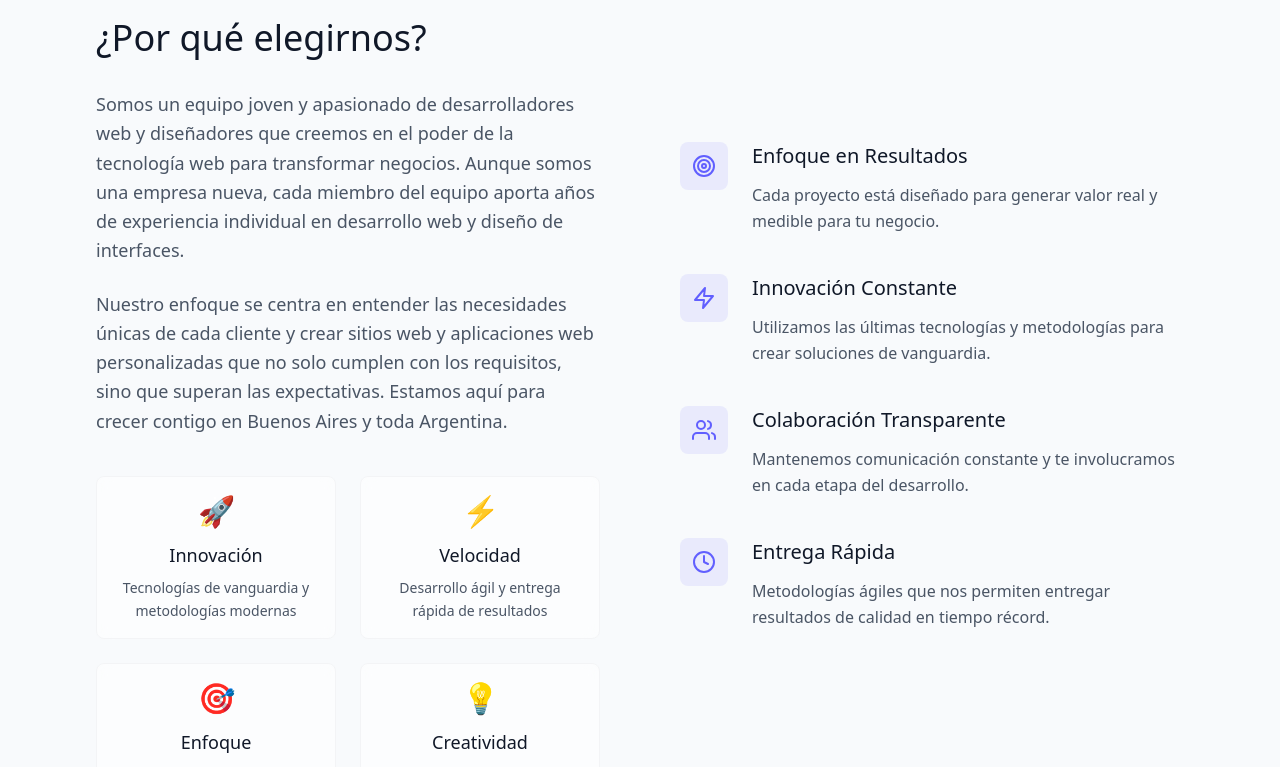
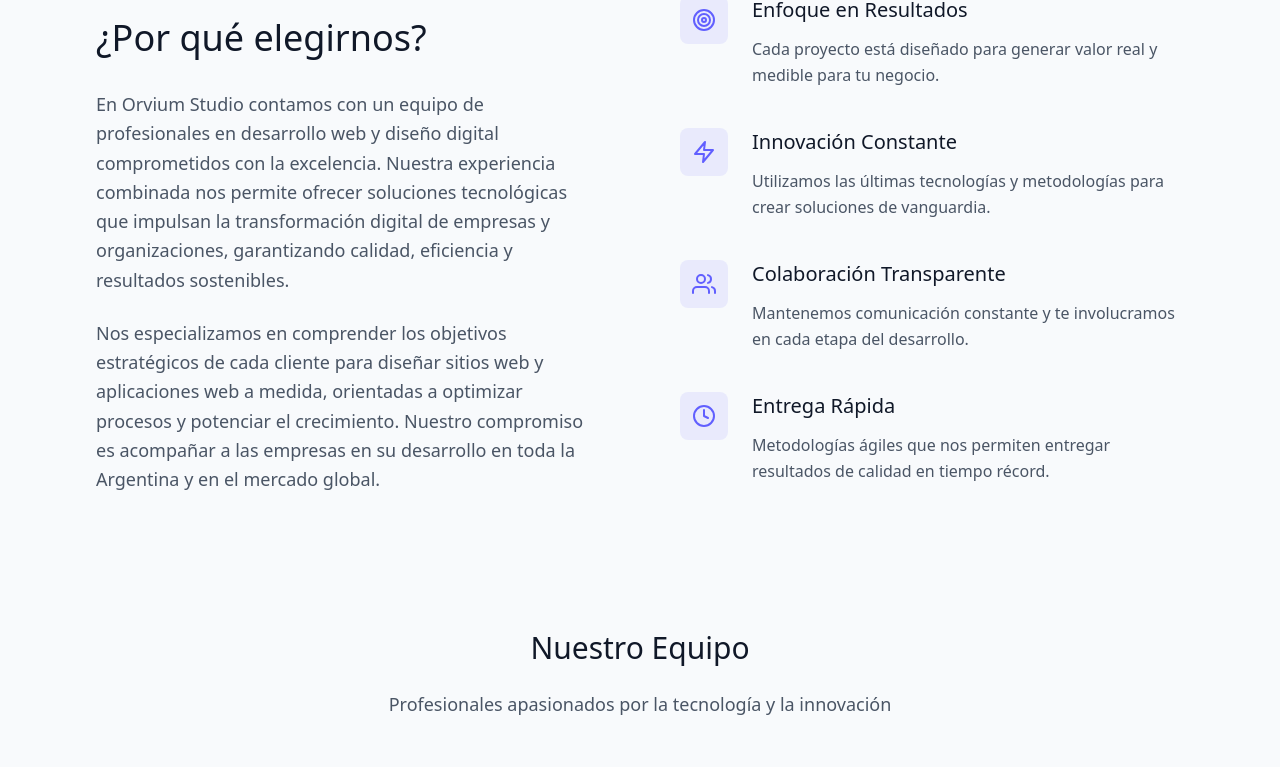
Before and after one commit to Patrick9913/orviumstudio, a Next.js app: page / in a window 1280 px wide. Shown: the part 4720-5487 px from the top of the page. Built offline with nearby package versions, Linux system fonts and the light colour scheme; a web font is replaced by a local one.

Commit message:
Refactor sección "About" para mejorar la descripción y eliminar contenido redundante

```diff
--- a/src/app/components/About.tsx
+++ b/src/app/components/About.tsx
@@ -6,28 +6,6 @@ import { FiTarget, FiZap, FiUsers, FiClock } from 'react-icons/fi';
 import { Logo } from './Logo';
 
 export const About: React.FC = () => {
-  const highlights = [
-    {
-      icon: '🚀',
-      title: 'Innovación',
-      description: 'Tecnologías de vanguardia y metodologías modernas'
-    },
-    {
-      icon: '⚡',
-      title: 'Velocidad',
-      description: 'Desarrollo ágil y entrega rápida de resultados'
-    },
-    {
-      icon: '🎯',
-      title: 'Enfoque',
-      description: 'Soluciones personalizadas para cada cliente'
-    },
-    {
-      icon: '💡',
-      title: 'Creatividad',
-      description: 'Diseños únicos que destacan tu marca'
-    }
-  ];
 
   const values = [
     {
@@ -69,45 +47,17 @@ export const About: React.FC = () => {
               </h2>
             </div>
             <p className="text-lg text-gray-600 mb-6 font-light leading-relaxed">
-              Somos un equipo joven y apasionado de <strong>desarrolladores web</strong> y <strong>diseñadores</strong> que creemos en el poder
-              de la <strong>tecnología web</strong> para transformar negocios. Aunque somos una empresa nueva, cada miembro del equipo
-              aporta años de experiencia individual en <strong>desarrollo web</strong> y <strong>diseño de interfaces</strong>.
+              En <strong>Orvium Studio</strong> contamos con un equipo de <strong>profesionales en desarrollo web</strong> y
+              <strong> diseño digital</strong> comprometidos con la excelencia. Nuestra experiencia combinada nos permite ofrecer
+              <strong> soluciones tecnológicas</strong> que impulsan la transformación digital de empresas y organizaciones,
+              garantizando calidad, eficiencia y resultados sostenibles.
             </p>
             <p className="text-lg text-gray-600 mb-10 font-light leading-relaxed">
-              Nuestro enfoque se centra en entender las necesidades únicas de cada cliente y
-              crear <strong>sitios web</strong> y <strong>aplicaciones web</strong> personalizadas que no solo cumplen con los requisitos, sino que
-              superan las expectativas. Estamos aquí para crecer contigo en <strong>Buenos Aires</strong> y toda <strong>Argentina</strong>.
+              Nos especializamos en comprender los objetivos estratégicos de cada cliente para diseñar
+              <strong> sitios web</strong> y <strong>aplicaciones web</strong> a medida, orientadas a optimizar procesos y potenciar el crecimiento.
+              Nuestro compromiso es acompañar a las empresas en su desarrollo en toda la
+              <strong> Argentina</strong> y en el mercado global.
             </p>
-
-            <motion.div
-              className="grid grid-cols-2 gap-6"
-              initial={{ opacity: 0, y: 20 }}
-              whileInView={{ opacity: 1, y: 0 }}
-              transition={{ duration: 0.6, delay: 0.4 }}
-              viewport={{ once: true }}
-            >
-              {highlights.map((highlight, index) => (
-                <motion.div
-                  key={index}
-                  className="text-center p-4 rounded-lg bg-white/50 backdrop-blur-sm border border-gray-100"
-                  initial={{ opacity: 0, scale: 0.8 }}
-                  whileInView={{ opacity: 1, scale: 1 }}
-                  transition={{ duration: 0.5, delay: 0.6 + index * 0.1 }}
-                  viewport={{ once: true }}
-                  whileHover={{ scale: 1.05, y: -2 }}
-                >
-                  <div className="text-3xl mb-3">
-                    {highlight.icon}
-                  </div>
-                  <h4 className="text-lg font-medium text-gray-900 mb-2">
-                    {highlight.title}
-                  </h4>
-                  <p className="text-sm text-gray-600 font-light leading-relaxed">
-                    {highlight.description}
-                  </p>
-                </motion.div>
-              ))}
-            </motion.div>
           </motion.div>
 
           <motion.div
```
